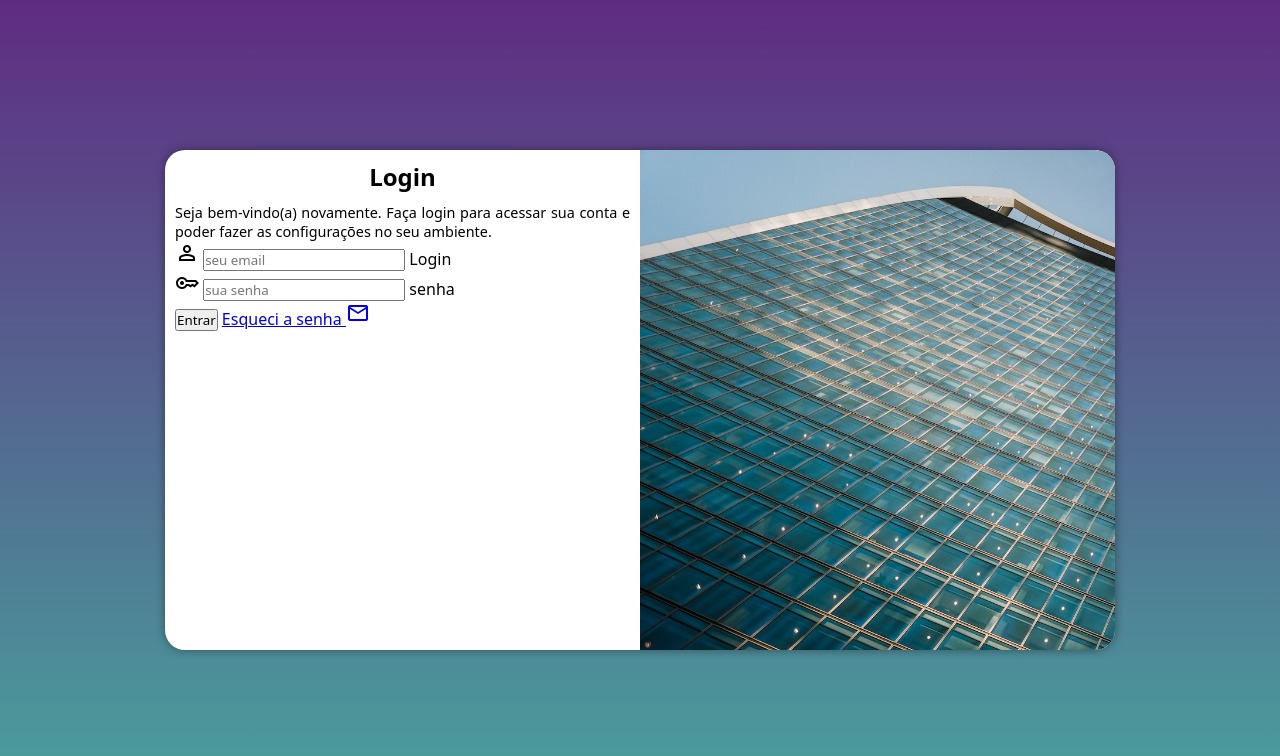
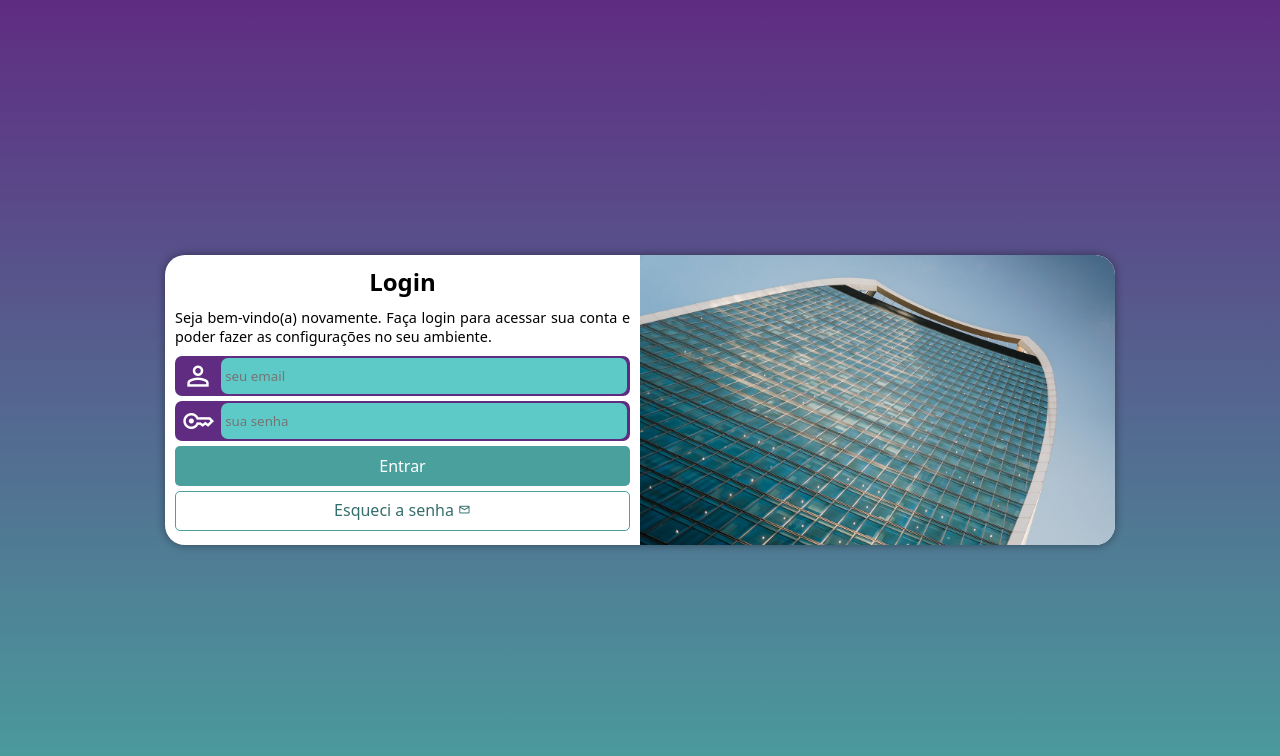
Before and after one commit to GabryelBoer/projeto-login, a plain HTML site: page index.html in a window 1280 px wide. Drawn offline with nearby package versions, Linux system fonts and the light colour scheme.

Commit message:
Atualizado

```diff
--- a/estilos/media-query.css
+++ b/estilos/media-query.css
@@ -16,6 +16,7 @@ Grandes telas: acima de 1200px
 
     section#login {
         width: 80vw;
+        height: 290px;
     }
 
     section#login > div#foto {
@@ -37,6 +38,7 @@ Grandes telas: acima de 1200px
 
     section#login {
         width: 950px;
+        height: 290px;
     }
 
     section#login > div#foto {
@@ -49,4 +51,8 @@ Grandes telas: acima de 1200px
         float: left;
         width: 50%;
     }
+
+    section#login > div#formulario > p {
+        margin: 10px 0px;
+    }
 }
--- a/estilos/style.css
+++ b/estilos/style.css
@@ -30,12 +30,13 @@ section#login {
     left: 50%;
     top: 50%;
     overflow: hidden;
-    transform: translate(-50%, -50%);
     background-color: white;
     width: 250px;
-    height: 500px;
+    height: 525px;
     border-radius: 20px;
     box-shadow: 0px 0px 10px rgba(0, 0, 0, 0.411);
+
+    transform: translate(-50%, -50%);
     transition: width .3s, height .3s;
     transition-timing-function: ease;
 
@@ -62,3 +63,75 @@ div#formulario > p {
     font-size: 0.9em;
     text-align: justify;
 }
+
+div.campo {
+    background-color: #5f2c82;
+    border-radius: 7px;
+    height: 40px;
+    margin: 5px 0px;
+    border: 2px solid #5f2c82;
+}
+
+div.campo > label {
+    display: none;
+}
+
+div.campo > span {
+    color: white;
+    font-size: 2em;
+    width: 40px;
+    padding: 2px 0px 3px 5px;
+}
+
+div.campo > input {
+    width: calc(100% - 45px);
+    height: 100%;
+    background-color: #5ecac7;
+    border: none;
+    border-radius: 7px;
+    padding: 4px;
+
+    transform: translateY(-11px);
+}
+
+div.campo > input:focus-within {
+    background-color: white;
+}
+
+form > input[type=submit] {
+    font-size: 1em;
+    display: block;
+    width: 100%;
+    height: 40px;
+    border: none;
+    border-radius: 5px;
+    background-color: #49a09d;
+    color: white;
+    cursor: pointer;
+}
+
+form > input[type=submit]:hover {
+    background-color: #316b69;
+}
+
+form > a.botao {
+    display: block;
+    text-align: center;
+    text-decoration: none;
+    color: #346e6c;
+    border: 1px solid #49a09d;
+    padding-top: 7px;
+    border-radius: 5px;
+    margin-top: 5px;
+    width: 100%;
+    height: 40px;
+    background-color: white;
+}
+
+form > a.botao:hover {
+    background-color: #56b8b4;
+}
+
+form > a.botao > span {
+    font-size: .8em;
+}
--- a/index.html
+++ b/index.html
@@ -30,7 +30,7 @@
                         <label for="isenha">senha</label>
                     </div>
                     <input type="submit" value="Entrar">
-                    <a href="esqueci.html">
+                    <a href="esqueci.html" class="botao">
                         Esqueci a senha <span class="material-symbols-outlined">mail</span>
                     </a>
                 </form>
```
